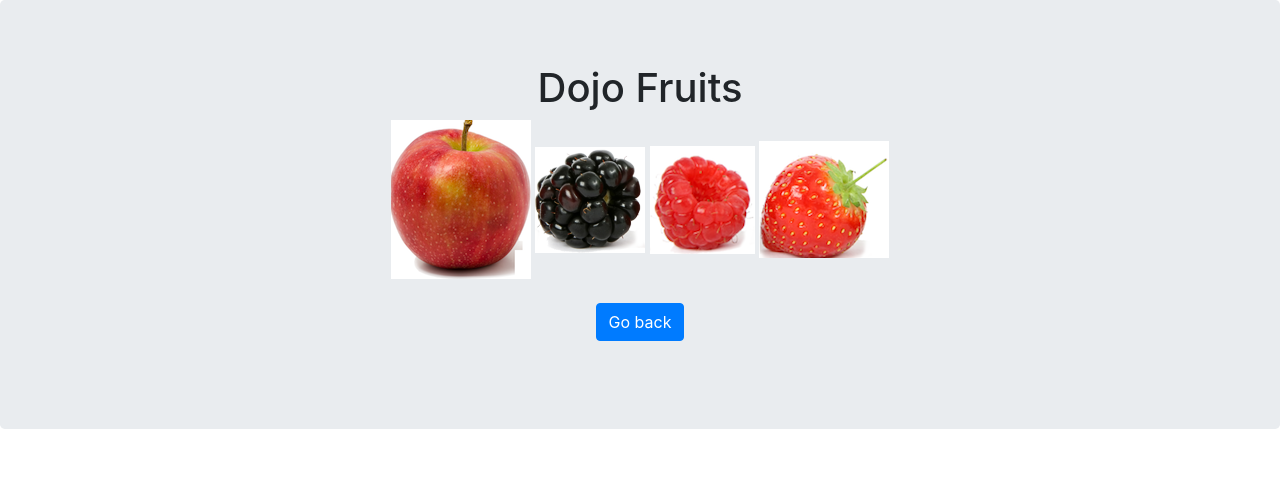
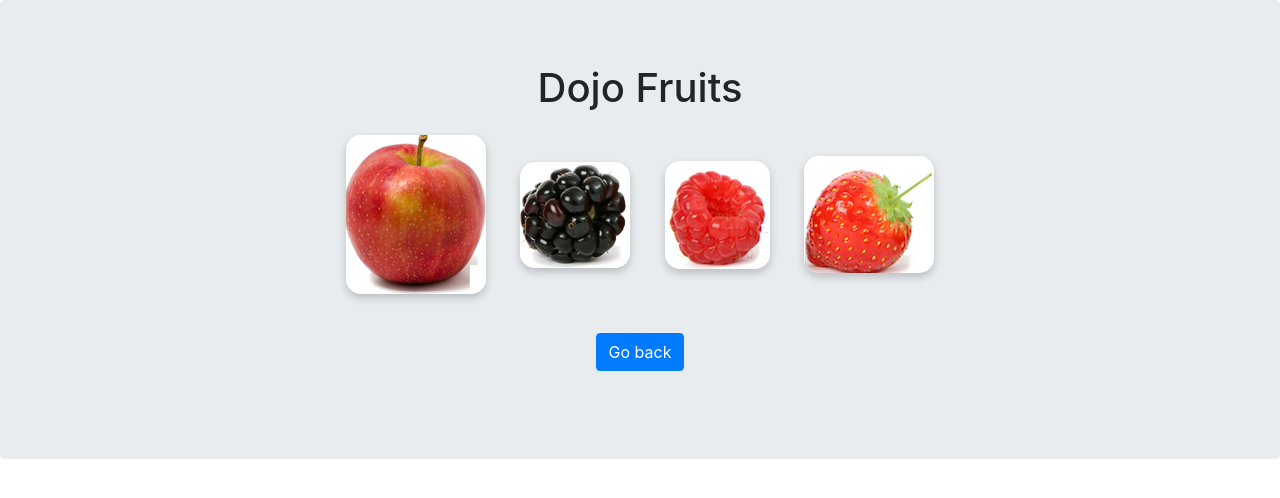
Before and after one commit to Mahmoud-abusaman/python, a Flask app: page /fruits in a window 1280 px wide. Shown: the part 56-554 px from the top of the page. Run offline with Flask 3, Linux system fonts and the light colour scheme; some libraries are stand-ins or nearby versions.

Commit message:
added styling for fruits

```diff
--- a/flask/dojo_fruit_store/templates/fruits.html
+++ b/flask/dojo_fruit_store/templates/fruits.html
@@ -20,15 +20,26 @@
       </header>
 
       <main role="main">
-
+        <style>
+          .fruit-img {
+              max-width: 200px;
+              margin: 15px;
+              border-radius: 15px;
+              box-shadow: 0 4px 8px rgba(0,0,0,0.2);
+              transition: transform 0.2s;
+          }
+          .fruit-img:hover {
+              transform: scale(1.05);
+          }
+        </style>
         <section class="jumbotron text-center">
           <div class="container">
             <h1 class="jumbotron-heading">Dojo Fruits</h1>
             <p>
-              <img src="{{ url_for('static', filename='img/apple.png') }}" alt="Apple">
-              <img src="{{ url_for('static', filename='img/blackberry.png') }}" alt="Blackberry">
-              <img src="{{ url_for('static', filename='img/raspberry.png') }}" alt="Raspberry">
-              <img src="{{ url_for('static', filename='img/strawberry.png') }}" alt="Strawberry">
+              <img class="fruit-img" src="{{ url_for('static', filename='img/apple.png') }}" alt="Apple">
+              <img class="fruit-img" src="{{ url_for('static', filename='img/blackberry.png') }}" alt="Blackberry">
+              <img class="fruit-img" src="{{ url_for('static', filename='img/raspberry.png') }}" alt="Raspberry">
+              <img class="fruit-img" src="{{ url_for('static', filename='img/strawberry.png') }}" alt="Strawberry">
             </p>
 
             <p>
```
